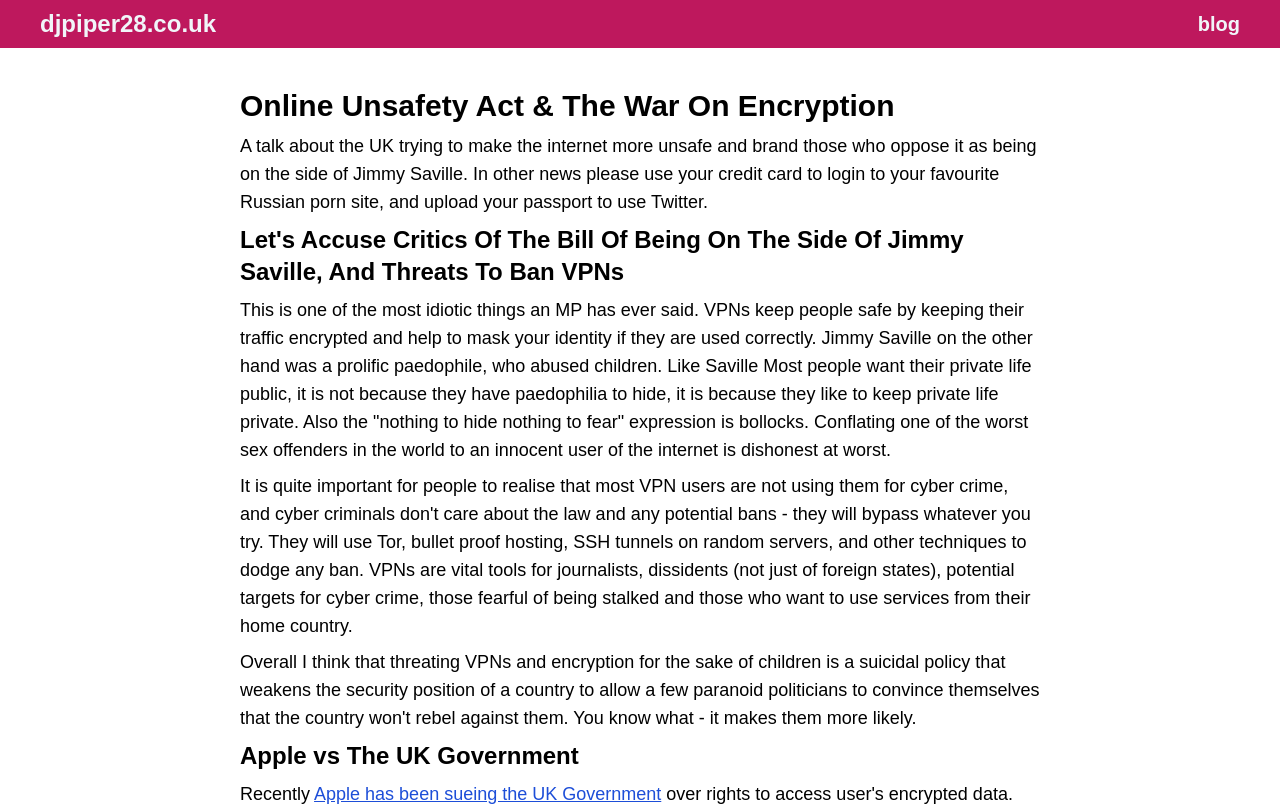
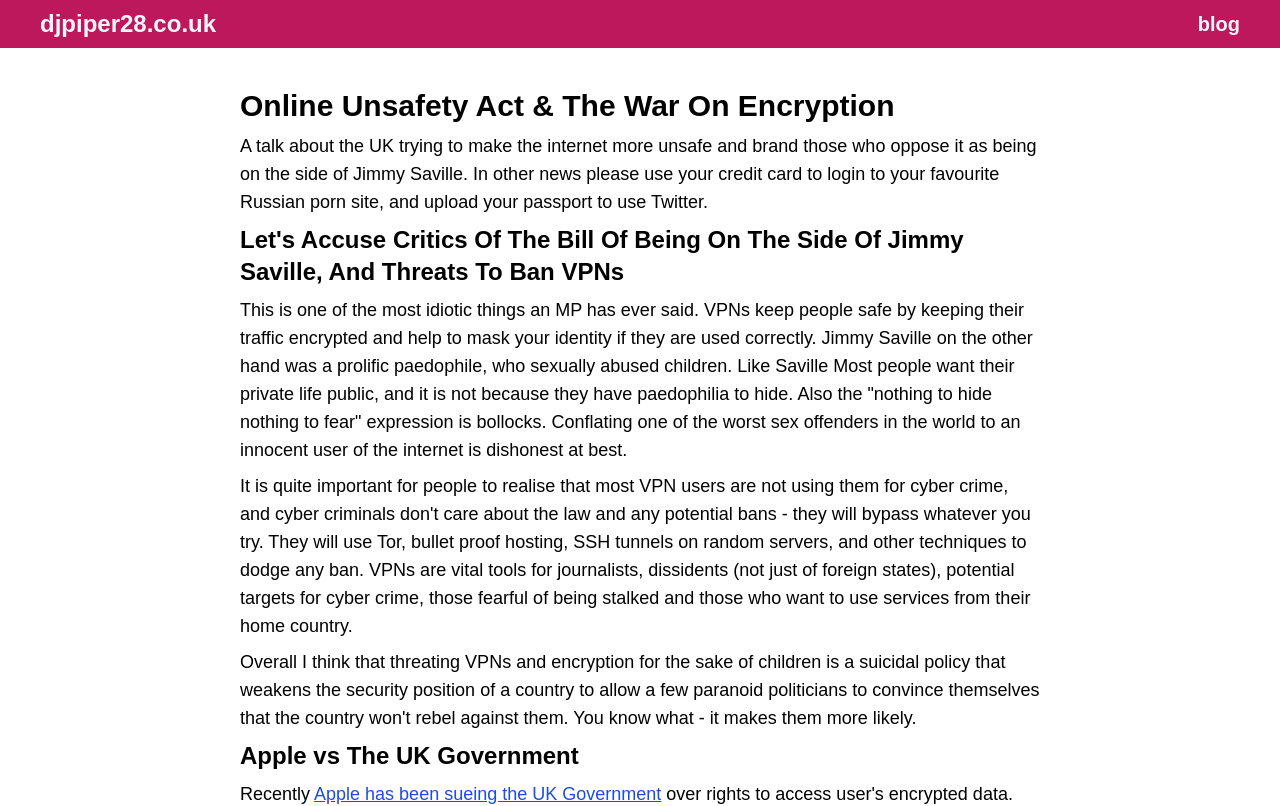
Before and after one commit to djpiper28/my-website, a Next.js app: page /blog/2025/08/online_unsafety_act in a window 1280 px wide. Shown: the top 806 px of the page. Built offline with nearby package versions, Linux system fonts and the light colour scheme.

Commit message:
Update page.tsx

```diff
--- a/src/app/blog/2025/08/online_unsafety_act/page.tsx
+++ b/src/app/blog/2025/08/online_unsafety_act/page.tsx
@@ -17,12 +17,12 @@ export default function Page() {
         This is one of the most idiotic things an MP has ever said. VPNs keep
         people safe by keeping their traffic encrypted and help to mask your
         identity if they are used correctly. Jimmy Saville on the other hand was
-        a prolific paedophile, who abused children. Like Saville Most people
-        want their private life public, it is not because they have paedophilia
-        to hide, it is because they like to keep private life private. Also the
+        a prolific paedophile, who sexually abused children. Like Saville Most people
+        want their private life public, and it is not because they have paedophilia
+        to hide. Also the
         &quot;nothing to hide nothing to fear&quot; expression is bollocks.
         Conflating one of the worst sex offenders in the world to an innocent
-        user of the internet is dishonest at worst.
+        user of the internet is dishonest at best.
       </P>
       <P>
         It is quite important for people to realise that most VPN users are not
```
